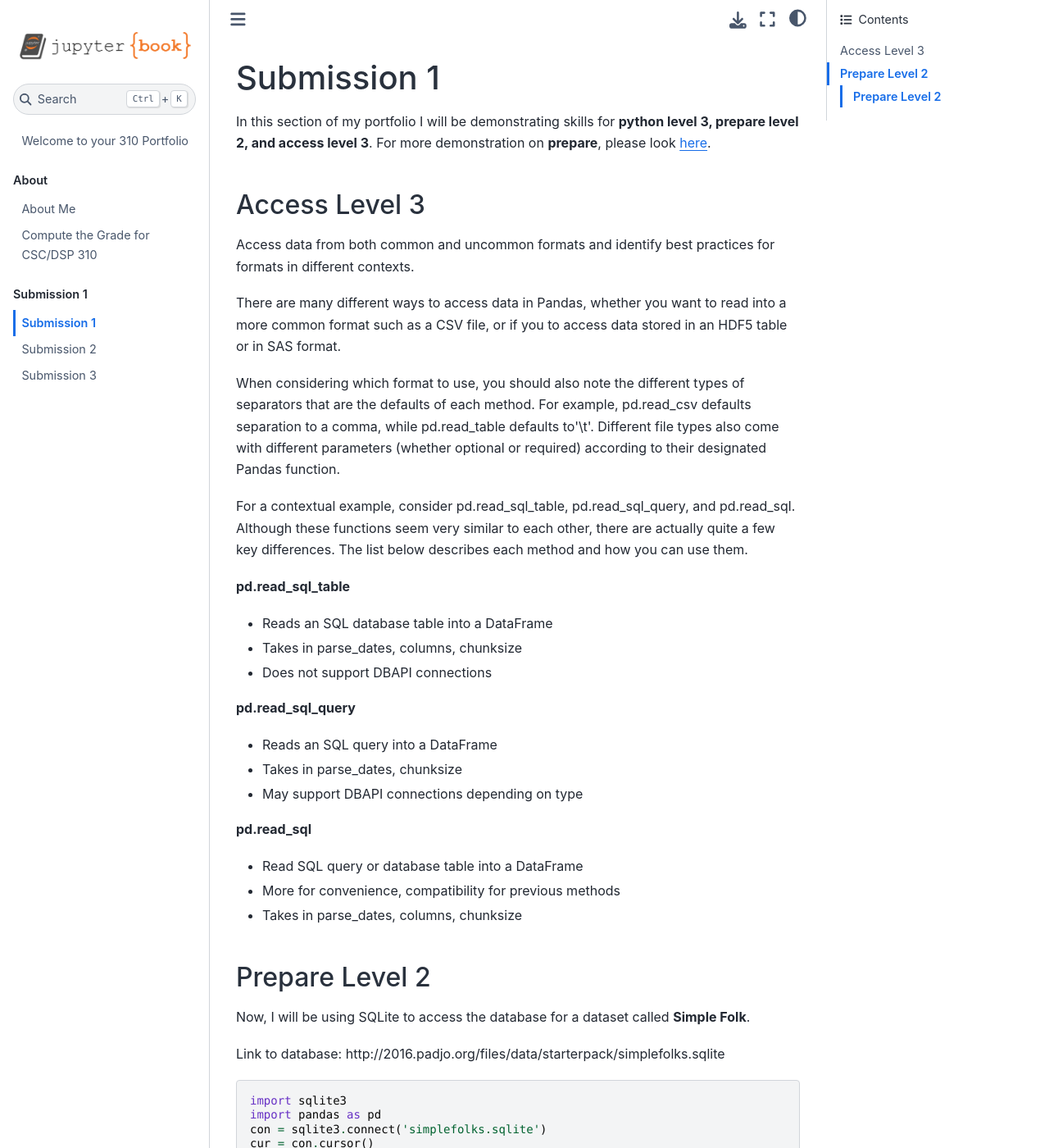
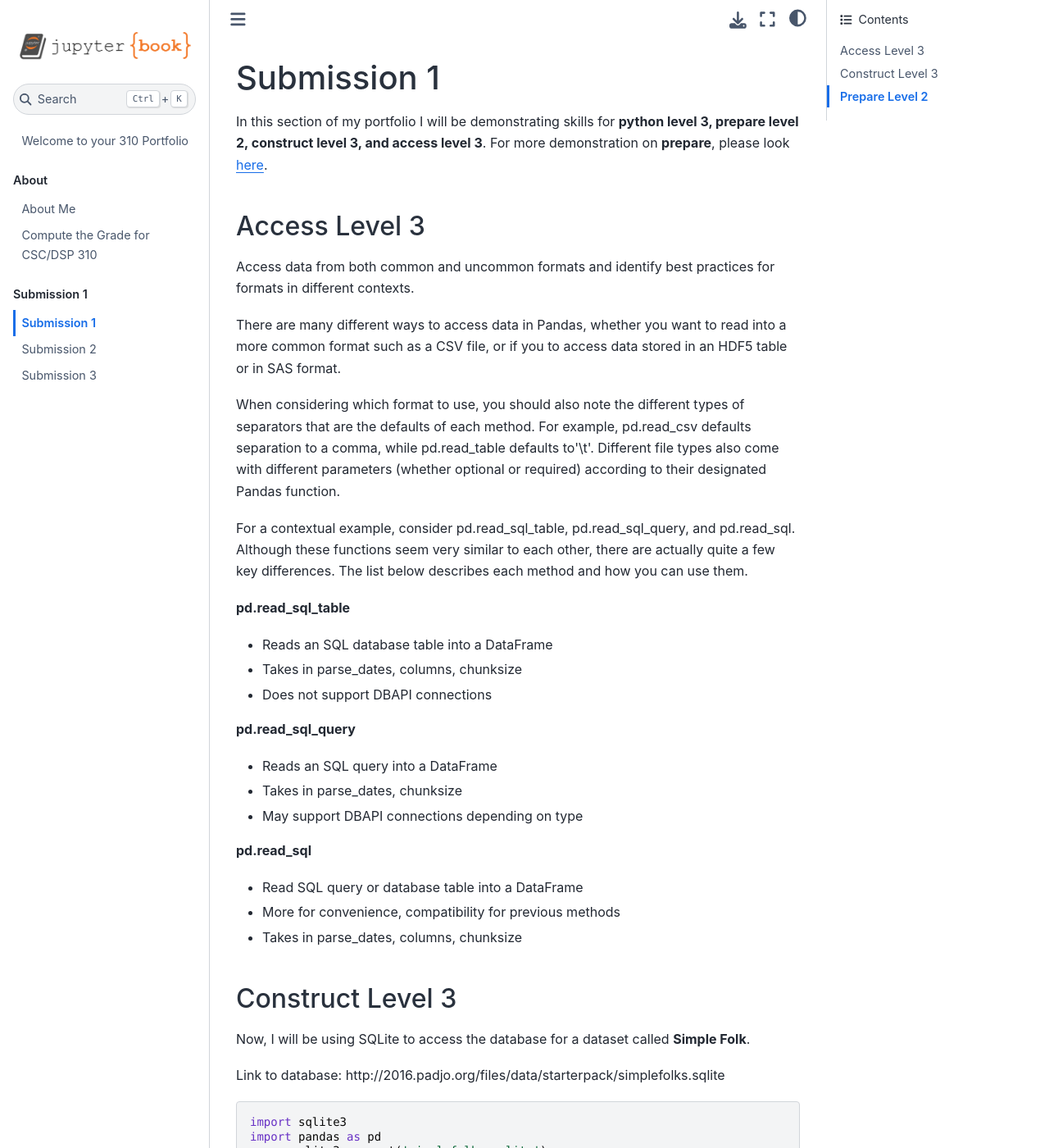
Before and after one commit to briannakathrynm/portfolio-briannakathrynm, a Jupyter Book: the page built from check1/submission_1.md, in a window 1280 px wide and 1400 px high. Shown: the whole window at 82% size. Built offline with Jupyter Book 1.0.4 settings and Sphinx 7.4.7 and the Sphinx Book theme 1.1.4, drawn with Linux system fonts in a browser that asks for light colours; pages that are not in the unit, such as notebooks, are missing from menus.

````diff
--- a/check1/submission_1.md
+++ b/check1/submission_1.md
@@ -14,7 +14,7 @@
 ---
 
 # Submission 1
-In this section of my portfolio I will be demonstrating skills for **python level 3, prepare level 2, and access level 3**. For more demonstration on **prepare**, please look [here](check1/submission_4.md).
+In this section of my portfolio I will be demonstrating skills for **python level 3, prepare level 2, construct level 3, and access level 3**. For more demonstration on **prepare**, please look [here](check1/submission_4.md).
 
 
 ### Access Level 3
@@ -46,7 +46,7 @@
 * Takes in parse_dates, columns, chunksize
 
 
-### Prepare Level 2
+### Construct Level 3
 
 
 Now, I will be using SQLite to access the database for a dataset called **Simple Folk**.
@@ -95,7 +95,7 @@
 Luckily for us, SQLite databases and their respective tables usually come in a very easy-to-read format. In other cases where the data is not as easy to read in, we need to be able to clean and prepare it.
 
 
-##### Prepare Level 2
+### Prepare Level 2
 Apply data reshaping, cleaning, and filtering as directed.
 
 ```python
````
